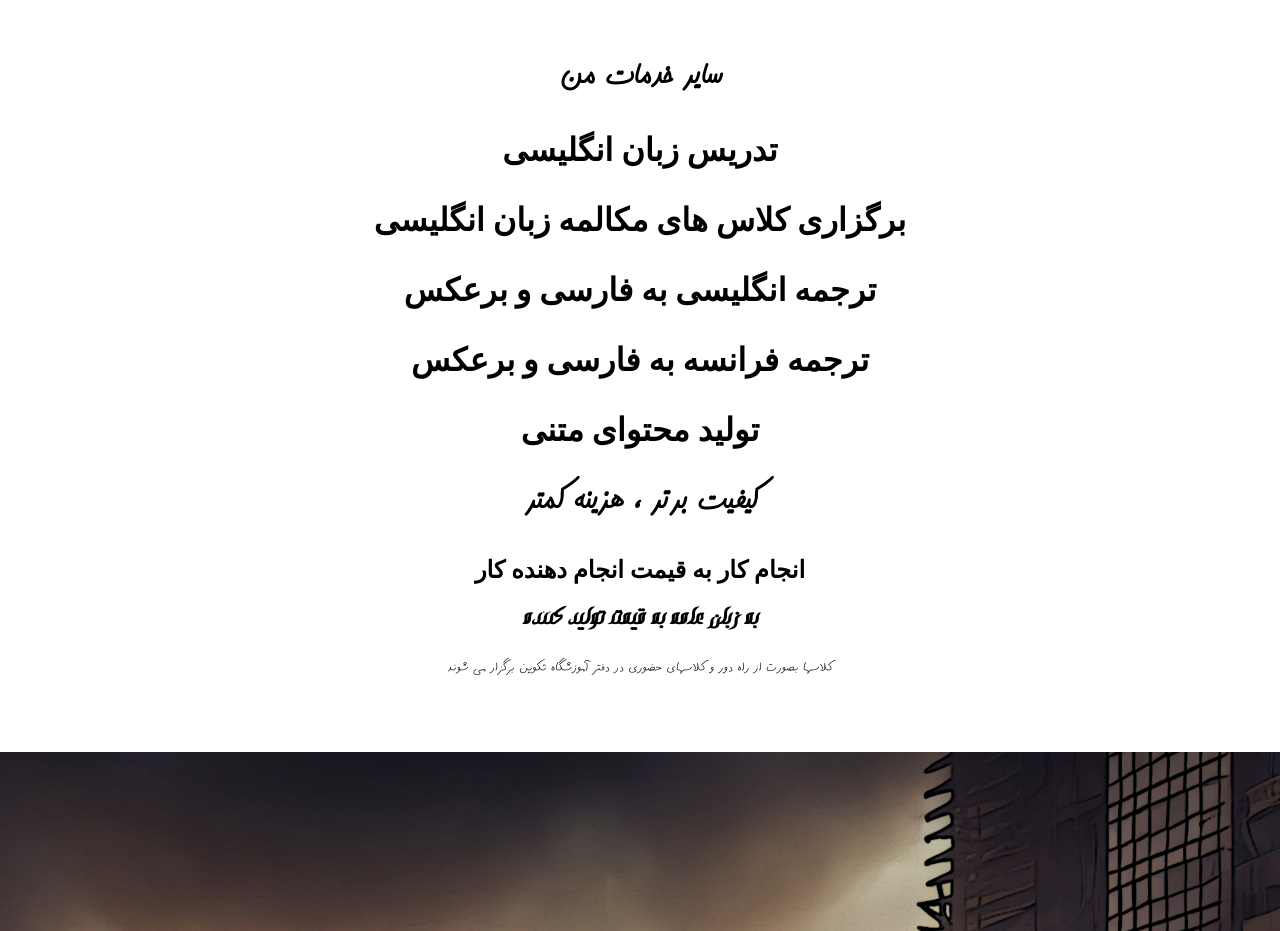
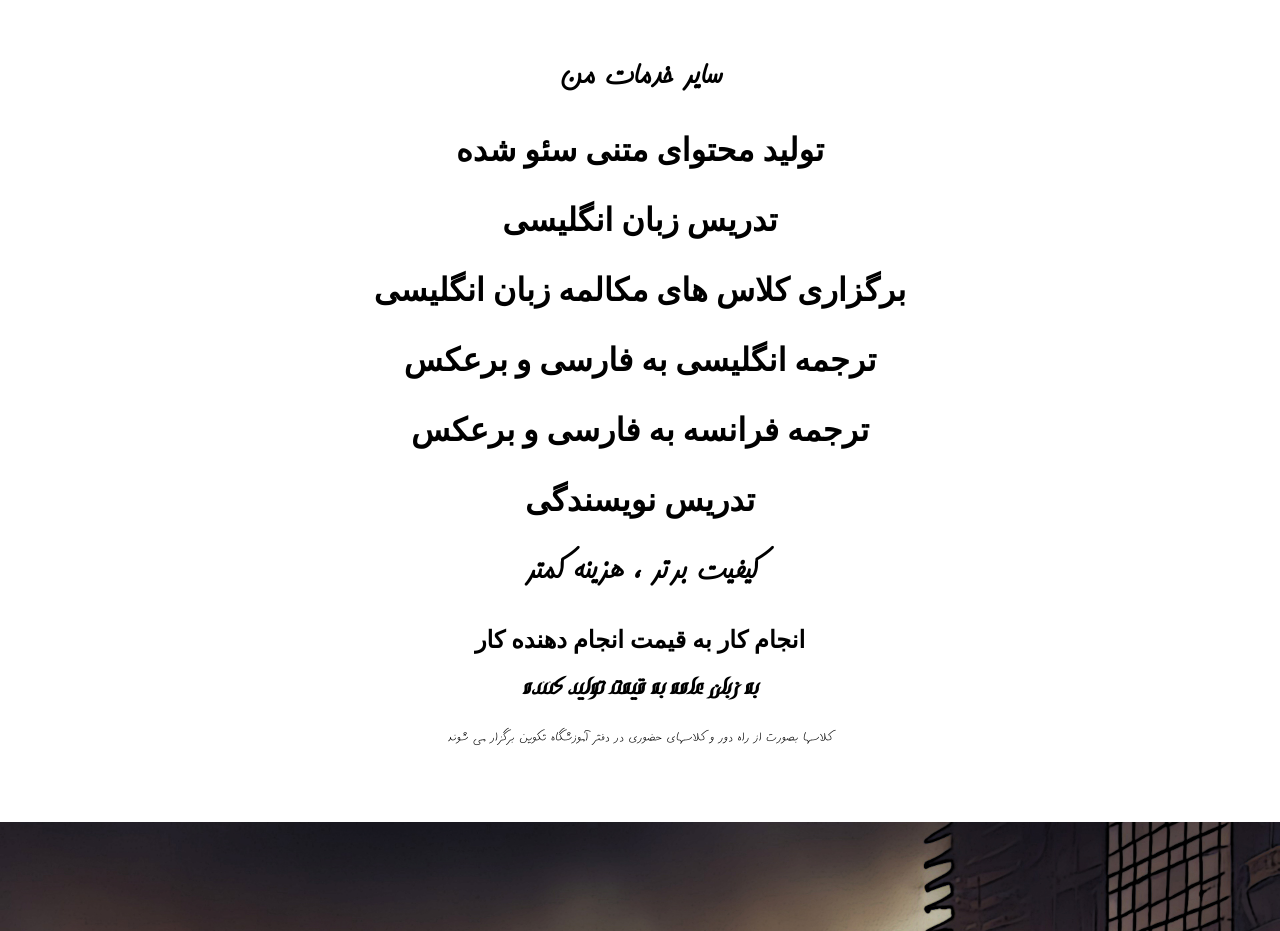
Before and after one commit to seyedghavam-hashemi/ghavam, a plain HTML site: page index.html in a window 1280 px wide. Shown: the part 3300-4231 px from the top of the page. Drawn offline with Linux system fonts and the light colour scheme; a web font is replaced by a local one.

Commit message:
index.html

```diff
--- a/index.html
+++ b/index.html
@@ -73,7 +73,8 @@
 
   <section class="section section-light">
     <h1 class="kh_h1">سایر خدمات من</h1>
-
+   <p dir="rtl" class="kh_p">
+       تولید محتوای متنی سئو شده    </p>
       <p class="kh_p"dir="rtl" >
         تدریس زبان انگلیسی   </p>
         <p dir="rtl" class="kh_p">
@@ -88,7 +89,7 @@
       ترجمه فرانسه به فارسی و برعکس    </p>
 
        <p dir="rtl" class="kh_p">
-        تولید محتوای متنی    </p>
+      تدریس نویسندگی    </p>
         <h1 dir="rtl" class="kh_h1">کیفیت برتر ، هزینه کمتر</h1>
         <h2 dir="rtl" class="kh_h2">انجام کار به قیمت انجام دهنده کار</h2>
         <h3 dir="rtl" class="kh_h3">به زبان عامه به قیمت تولید کننده</h3>
```
